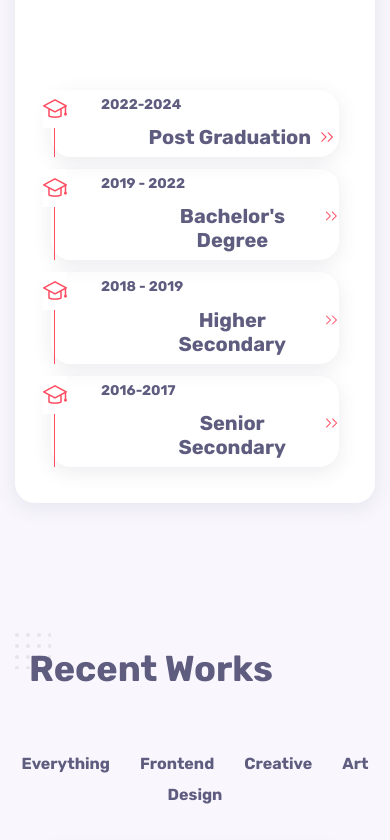
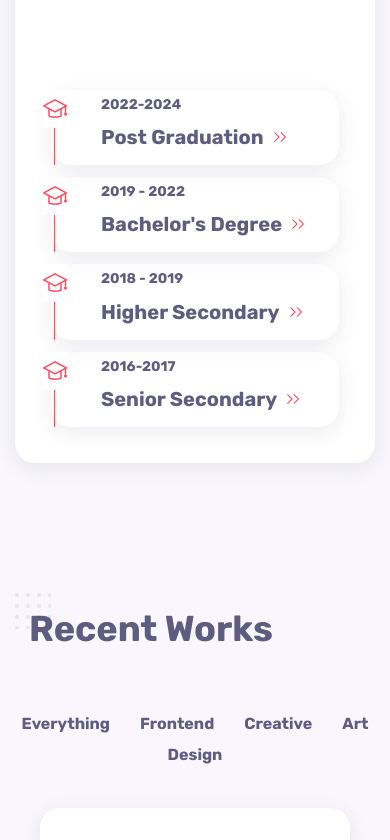
Before and after one commit to pushkar-vyas/My-Protfolio, a React (Vite) app: page / in a window 390 px wide. Shown: the part 4640-5480 px from the top of the page. Built offline with nearby package versions, Linux system fonts and the light colour scheme.

Commit message:
fourth commit

```diff
--- a/src/Components/Contect/contect.css
+++ b/src/Components/Contect/contect.css
@@ -52,6 +52,7 @@
 .contect-detail{
     display: flex;
     margin-top: 2rem;
+    align-items: center;
 }
 
 .contect-detail p{
@@ -88,6 +89,9 @@
     .contact_info{
         text-align: center;
     }
+    .contect-detail{
+        padding-left: 1.1rem;
+    }
 }
 
 @media screen and (max-width: 350px) {
--- a/src/Components/Resume/resume.css
+++ b/src/Components/Resume/resume.css
@@ -132,6 +132,25 @@
 
     left: -0.5rem;
 }
+.timeline_title{
+
+
+    text-align: start;
+
+    margin: 0.5rem 0;
+    margin-bottom: 1rem;
+
+}
+
+.timeline_text{
+
+    text-align: center;
+    padding: 2% 0%;
+    padding-right: 2rem;
+    padding-top: 0;
+
+}
+
 }
 
 @media screen and (max-width:350px) {
@@ -152,6 +171,8 @@
 
 
 
+
+
     .timeline_text{
         text-align: justify;
     }
```
